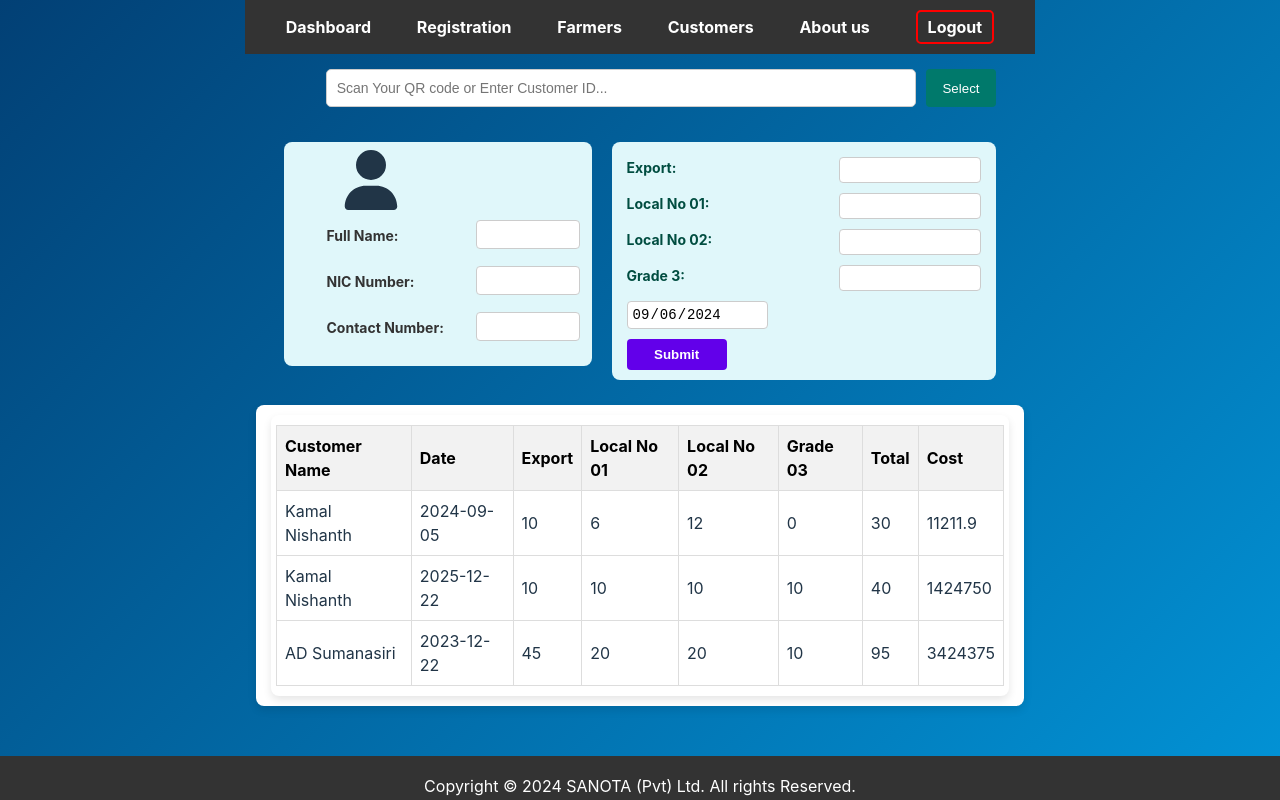
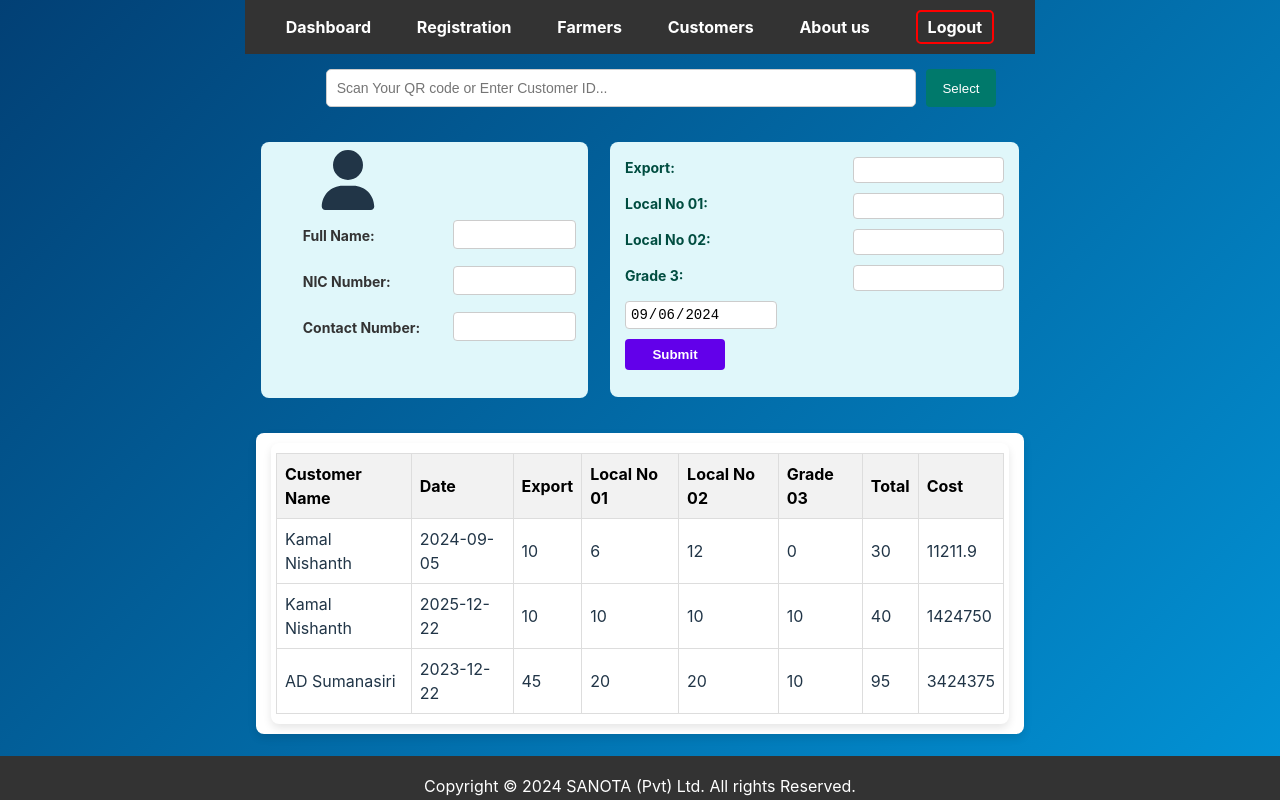
Before and after one commit to sulaiman4342/Farmers-and-Customers-Application, a React (Vite) app in the folder react-vite-application/: page /customerPage in a window 1280 px wide. Built offline with nearby package versions, Linux system fonts and the light colour scheme.

Commit message:
other changes

```diff
--- a/react-vite-application/src/components/styles/CustomerLeftForm.css
+++ b/react-vite-application/src/components/styles/CustomerLeftForm.css
@@ -2,6 +2,7 @@
 
 .left-form-container {
     width: 40%;
+    height: 240px;
     background: #e0f7fa;
     padding: 8px 20px;
     border-radius: 8px;
--- a/react-vite-application/src/components/styles/CustomerRightForm.css
+++ b/react-vite-application/src/components/styles/CustomerRightForm.css
@@ -2,6 +2,7 @@
 
 .customer-page-right-form-container {
     width: 50%;
+    height: 240px;
     background: #e0f7fa;
     padding: 15px; /* Reduced padding */
     padding-bottom: 0px;
--- a/react-vite-application/src/pages/CustomerPage.css
+++ b/react-vite-application/src/pages/CustomerPage.css
@@ -1,5 +1,4 @@
 /* File: src/pages/CustomerPage.css */
-
 .customer-page-container {
     display: flex;
     flex-direction: column;
@@ -11,7 +10,8 @@
   .forms-container {
     display: flex;
     justify-content: space-between;
-    width: 90%;
     margin-top: 20px;
+    margin-left: 15px;
+    margin-right: 15px;
     gap: 20px;
   }
```
